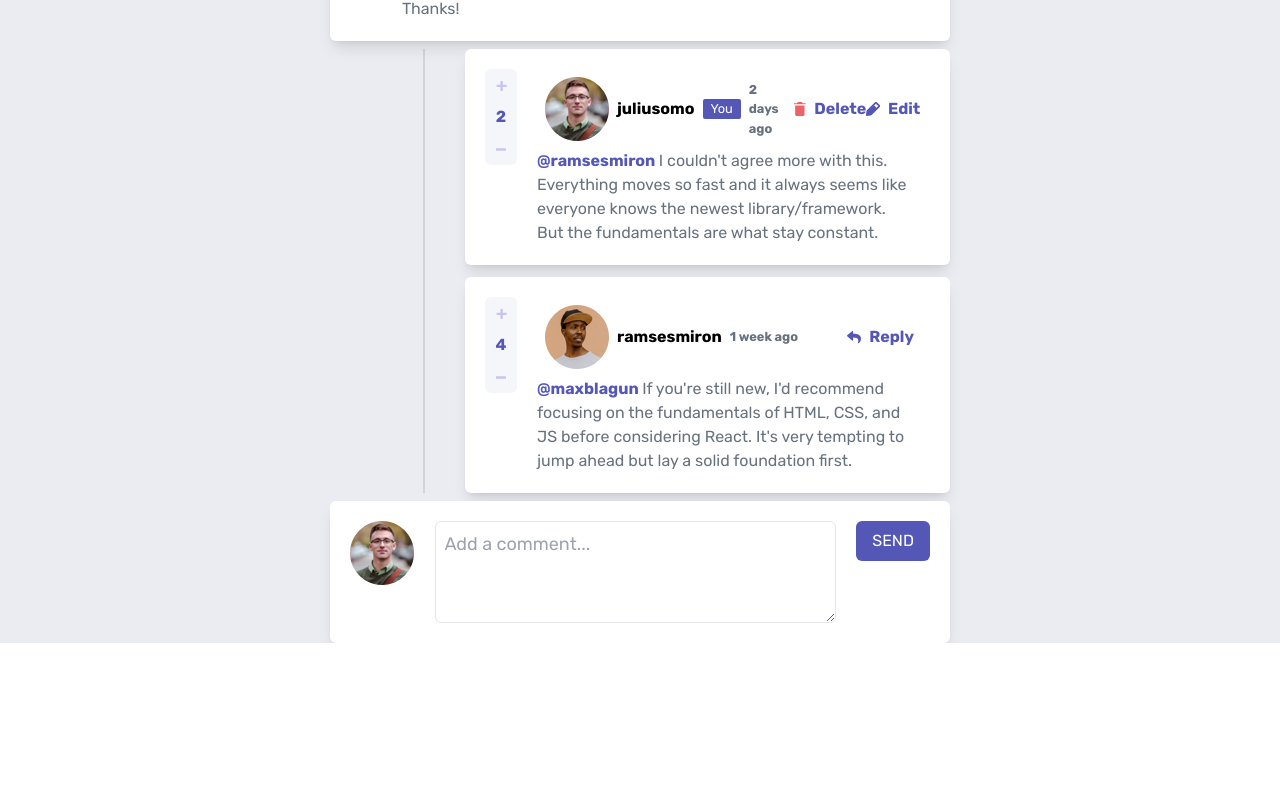
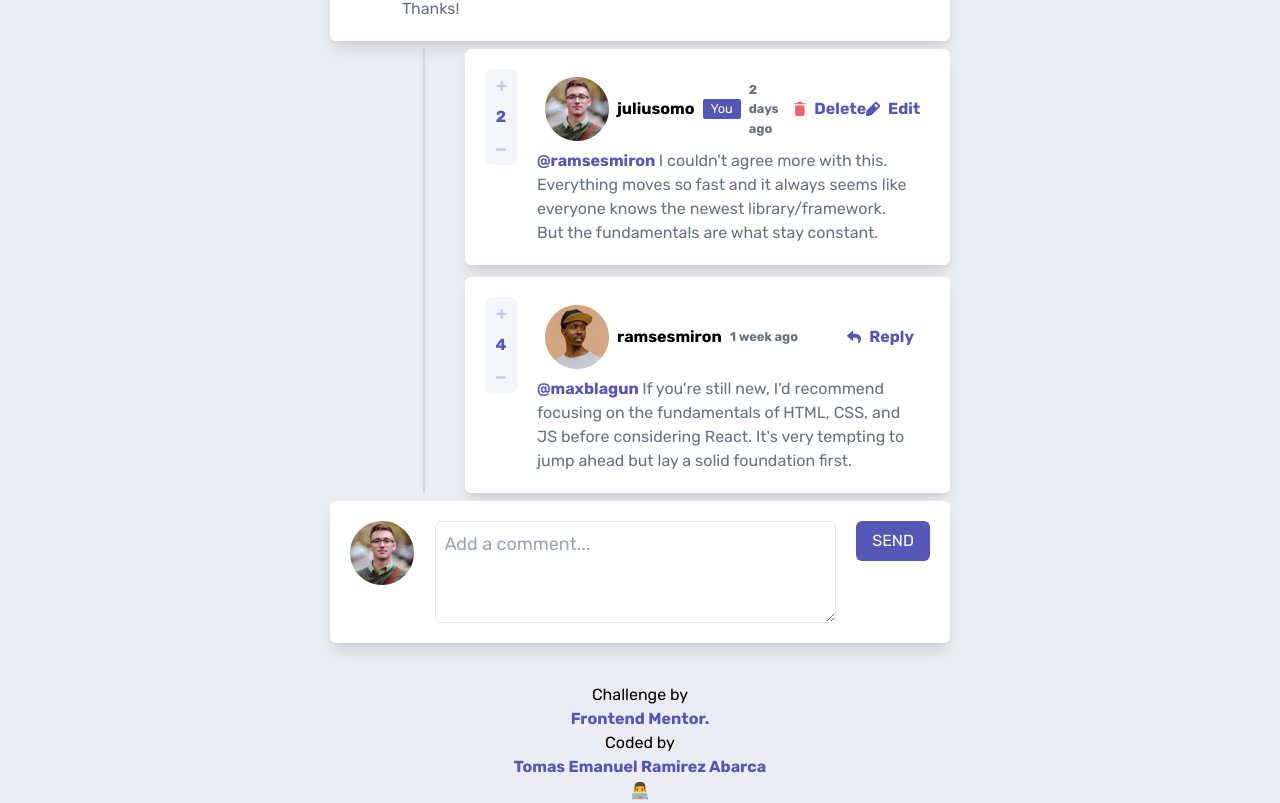
Before and after one commit to emanuel-ra/Interactive-comments-section, a React (Vite) app: page / in a window 1280 px wide. Shown: the part 391-1194 px from the top of the page. Before the commit the page ends 1034 px from the top, so only its background shows below. Built offline with nearby package versions, Linux system fonts and the light colour scheme.

Commit message:
Component footer created

```diff
--- a/src/App.jsx
+++ b/src/App.jsx
@@ -5,6 +5,7 @@ import { usePosts } from './hooks/usePosts';
 import { data } from './mooks/data'
 import ConfirmDeletePost from './components/ConfirmDeletePost';
 import { stringToTimestamps } from './utils/post';
+import Footer from './components/Footer';
 
 function App() {
 
@@ -33,6 +34,7 @@ function App() {
           <CreatePost />
         </section>
         <ConfirmDeletePost />
+        <Footer />
       </main>
     </>
   )
--- /dev/null
+++ b/src/components/Footer.jsx
@@ -0,0 +1,13 @@
+function Footer() {
+  return (
+    <>
+    <footer className="w-full flex flex-col text-center mt-10">
+        Challenge by <a href="https://www.frontendmentor.io/challenges/interactive-comments-section-iG1RugEG9/hub" className="text-moderate-blue font-semibold hover:opacity-60" target="_blank">Frontend Mentor.</a>
+        Coded by <a href="https://github.com/emanuel-ra" className="text-moderate-blue font-semibold hover:opacity-6">Tomas Emanuel Ramirez Abarca</a>
+        👨‍💻
+    </footer>
+    </>
+  )
+}
+
+export default Footer
```
